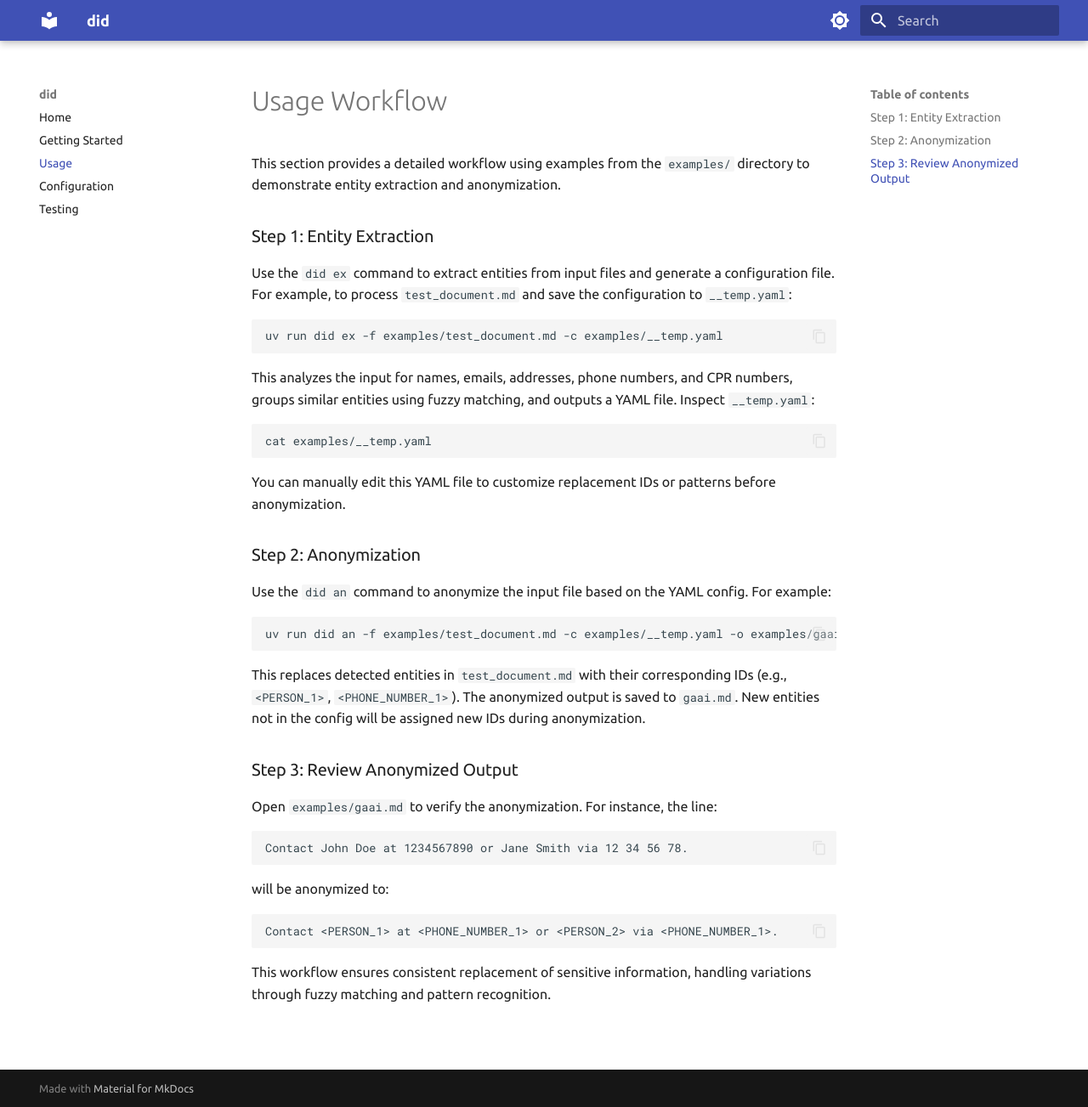
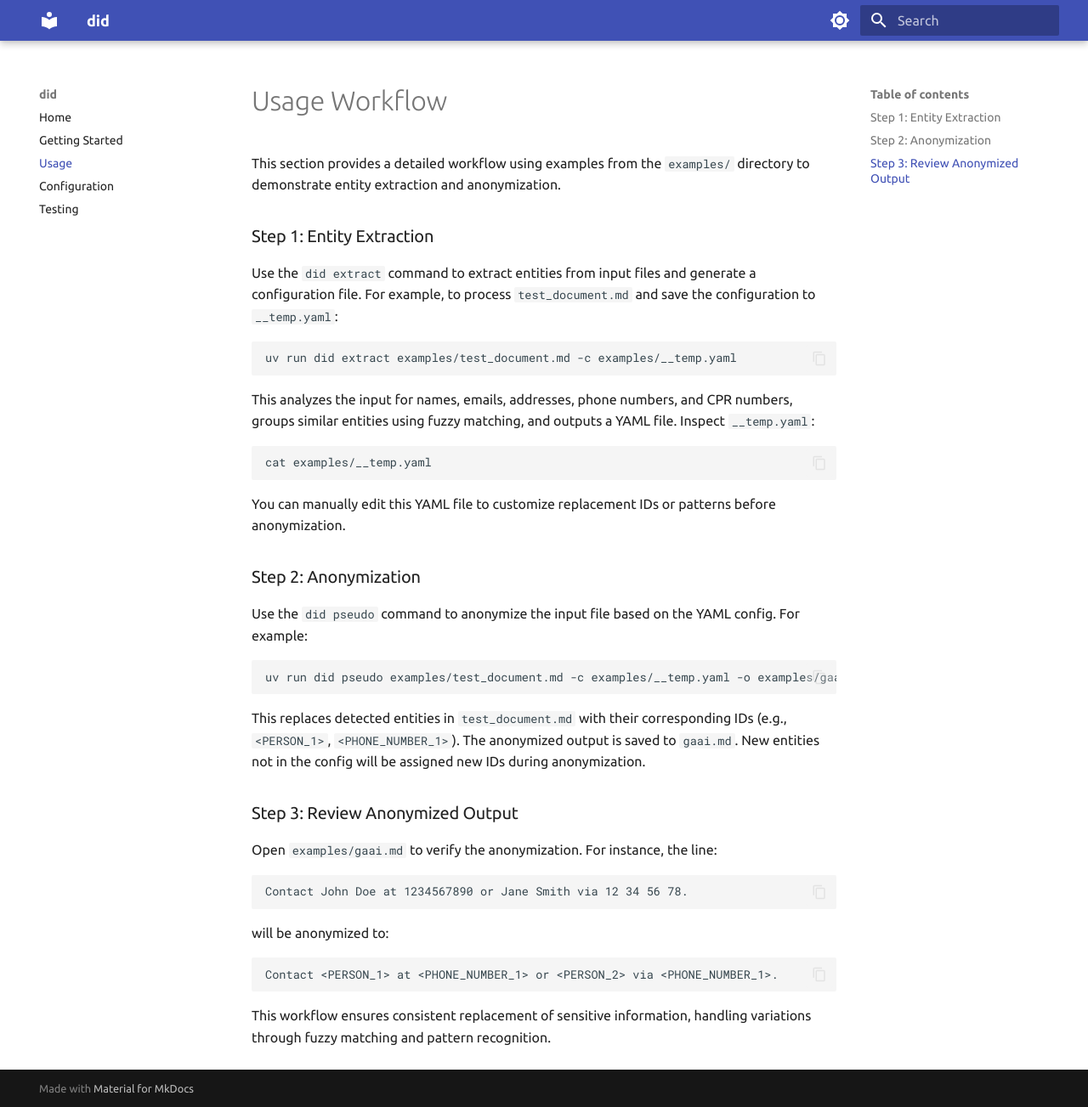
Before and after one commit to evidlabel/did, an MkDocs documentation site: the page built from docs/usage.md, in a window 1280 px wide and 1303 px high. Shown: the whole window at 85% size. Built offline with MkDocs 1.6.1 and Material for MkDocs 9.7.7, drawn with Linux system fonts in a browser that asks for light colours.

Commit message:
Updated usage examples to use positional arguments

````diff
--- a/docs/usage.md
+++ b/docs/usage.md
@@ -3,9 +3,9 @@
 This section provides a detailed workflow using examples from the `examples/` directory to demonstrate entity extraction and anonymization.
 
 ### Step 1: Entity Extraction
-Use the `did ex` command to extract entities from input files and generate a configuration file. For example, to process `test_document.md` and save the configuration to `__temp.yaml`:
+Use the `did extract` command to extract entities from input files and generate a configuration file. For example, to process `test_document.md` and save the configuration to `__temp.yaml`:
 ```bash
-uv run did ex -f examples/test_document.md -c examples/__temp.yaml
+uv run did extract examples/test_document.md -c examples/__temp.yaml
 ```
 
 This analyzes the input for names, emails, addresses, phone numbers, and CPR numbers, groups similar entities using fuzzy matching, and outputs a YAML file. Inspect `__temp.yaml`:
@@ -16,9 +16,9 @@ cat examples/__temp.yaml
 You can manually edit this YAML file to customize replacement IDs or patterns before anonymization.
 
 ### Step 2: Anonymization
-Use the `did an` command to anonymize the input file based on the YAML config. For example:
+Use the `did pseudo` command to anonymize the input file based on the YAML config. For example:
 ```bash
-uv run did an -f examples/test_document.md -c examples/__temp.yaml -o examples/gaai.md
+uv run did pseudo examples/test_document.md -c examples/__temp.yaml -o examples/gaai.md
 ```
 
 This replaces detected entities in `test_document.md` with their corresponding IDs (e.g., `<PERSON_1>`, `<PHONE_NUMBER_1>`). The anonymized output is saved to `gaai.md`. New entities not in the config will be assigned new IDs during anonymization.
````
